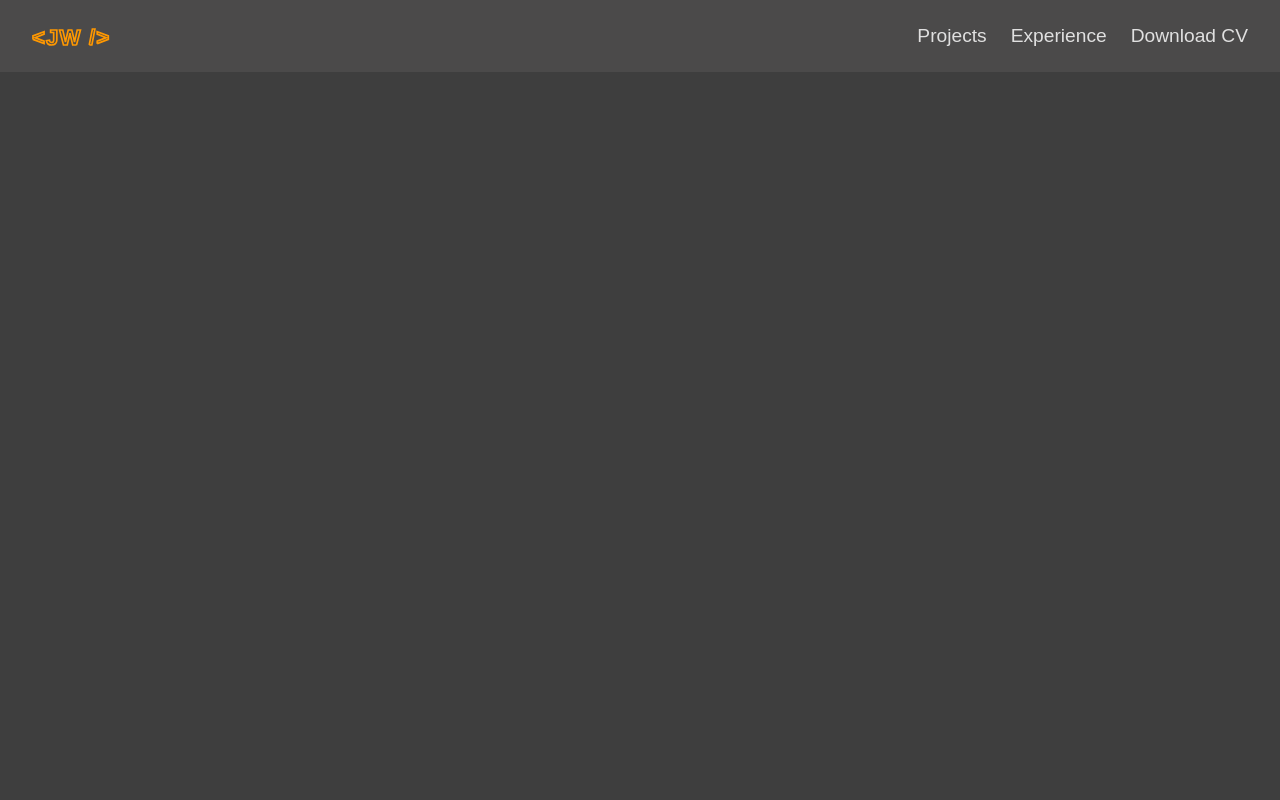
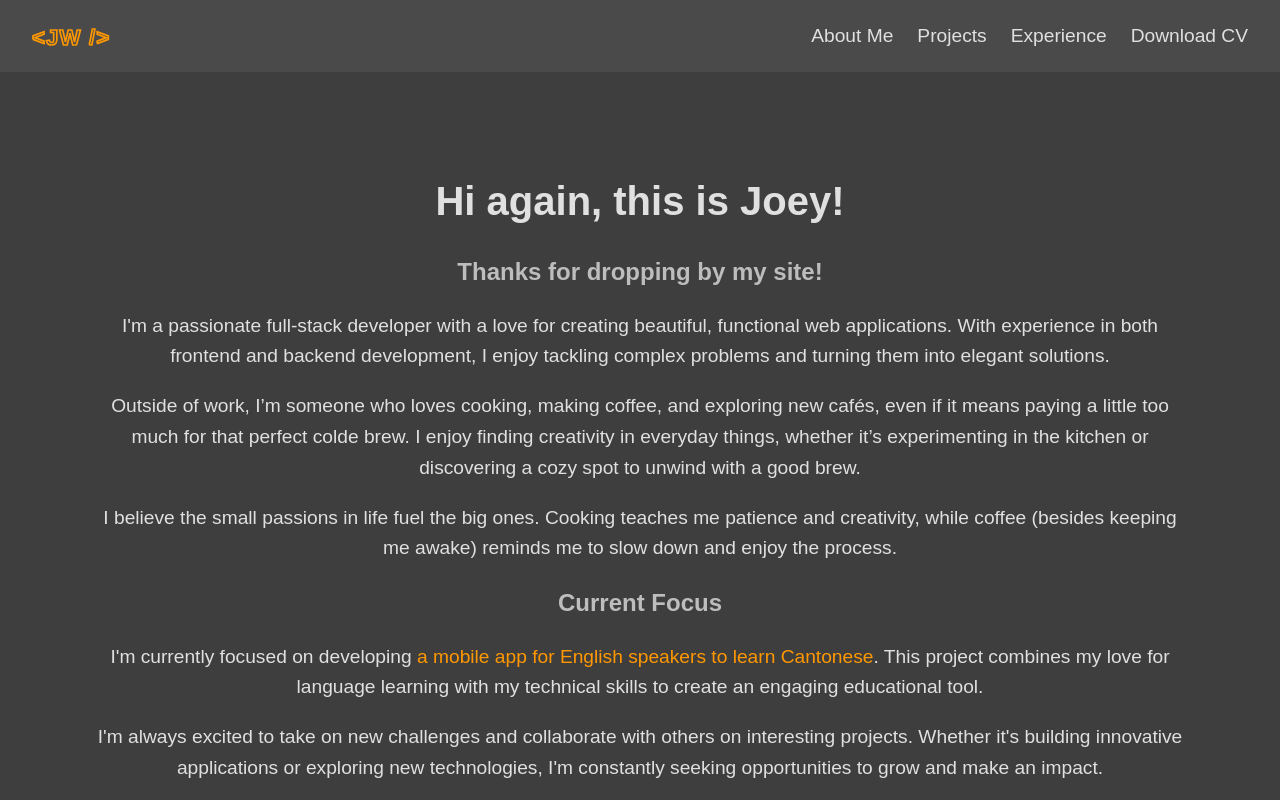
Before and after one commit to w0nght/jowee_portfolio, a React (Create React App) app: page /about in a window 1280 px wide. Shown: the top 800 px of the page. Built offline with nearby package versions, Linux system fonts and the light colour scheme; the HTML template or start-up script is replaced by a standard one.

Commit message:
Add About Me page and route

```diff
--- a/src/App.js
+++ b/src/App.js
@@ -10,6 +10,7 @@ import CaseStudyPortfolio from "./pages/CaseStudyPortfolio";
 import CaseStudyThree from "./pages/CaseStudyThree";
 import CaseStudyFour from "./pages/CaseStudyFour";
 import ExperienceSection from "./components/ExperienceSection";
+import About from "./pages/About";
 
 function App() {
   return (
@@ -34,6 +35,7 @@ function App() {
         <Route path="/projects/portfolio" element={<CaseStudyPortfolio />} />
         <Route path="/projects/three" element={<CaseStudyThree />} />
         <Route path="/projects/four" element={<CaseStudyFour />} />
+        <Route path="/about" element={<About />} />
       </Routes>
       {/* More sections: Experience, Skills, Footer */}
     </>
--- a/src/components/Navbar.js
+++ b/src/components/Navbar.js
@@ -57,7 +57,9 @@ export default function Navbar() {
       </a>
       <div className={`nav-links ${isOpen ? "open" : ""}`} ref={menuRef}>
         {/* <a href="/#home">Home</a> */}
-        {/* <a href="/#about">About Me</a> */}
+        <a href="/about" onClick={handleMenuClick}>
+          About Me
+        </a>
         <a href="/#projects" onClick={handleMenuClick}>
           Projects
         </a>
--- a/src/index.css
+++ b/src/index.css
@@ -186,21 +186,21 @@ NAVBAR
 }
 
 /* =============================
-HERO SECTION
+HERO SECTION + ABOUT SECTION
 ============================= */
-.hero {
+.hero, .about {
   max-width: var(--max-width);
   margin: 0 auto;
   padding: 4rem 2rem;
   text-align: center;
 }
 
-.hero h1 {
+.hero h1, .about h1 {
   font-size: 2.5rem;
   margin-bottom: 0.5rem;
 }
 
-.hero h2 {
+.hero h2, .about h2 {
   font-size: 1.5rem;
   color: var(--text-muted);
   margin-bottom: 1rem;
--- /dev/null
+++ b/src/pages/About.js
@@ -0,0 +1,31 @@
+export default function About() {
+    return (
+        <section id="about" className="about">
+            <h1>Hi again, this is Joey!</h1>
+            <h2>Thanks for dropping by my site!</h2>
+            <p>
+                I'm a passionate full-stack developer with a love for creating beautiful,
+                functional web applications. With experience in both frontend and backend
+                development, I enjoy tackling complex problems and turning them into
+                elegant solutions.
+            </p>
+            <p>
+                Outside of work, I’m someone who loves cooking, making coffee, and exploring new cafés, even if it means paying a little too much for that perfect colde brew. I enjoy finding creativity in everyday things, whether it’s experimenting in the kitchen or discovering a cozy spot to unwind with a good brew.
+            </p>
+            <p>
+                I believe the small passions in life fuel the big ones. Cooking teaches me patience and creativity, while coffee (besides keeping me awake) reminds me to slow down and enjoy the process.
+            </p>
+            <h2>Current Focus</h2>
+            <p>
+                I'm currently focused on developing <span class="highlight">a mobile app for English speakers to learn Cantonese</span>. This project combines my love for language learning with my technical skills to create an engaging educational tool.
+            </p>
+            <p>
+                I'm always excited to take on new challenges and collaborate with others on interesting projects. Whether it's building innovative applications or exploring new technologies, I'm constantly seeking opportunities to grow and make an impact.
+            </p>
+            <h2>Special thanks</h2>
+            <p>
+                Special thanks to <b>Ash</b>, who gave me my first real opportunity in the field through the <b>FanTipper project</b> while I was still at university. That experience sparked the journey I’m on today.
+            </p>
+        </section>
+    );
+}
```
Also changed, not shown: public/assets/images/profile_pic.jpg (added).
